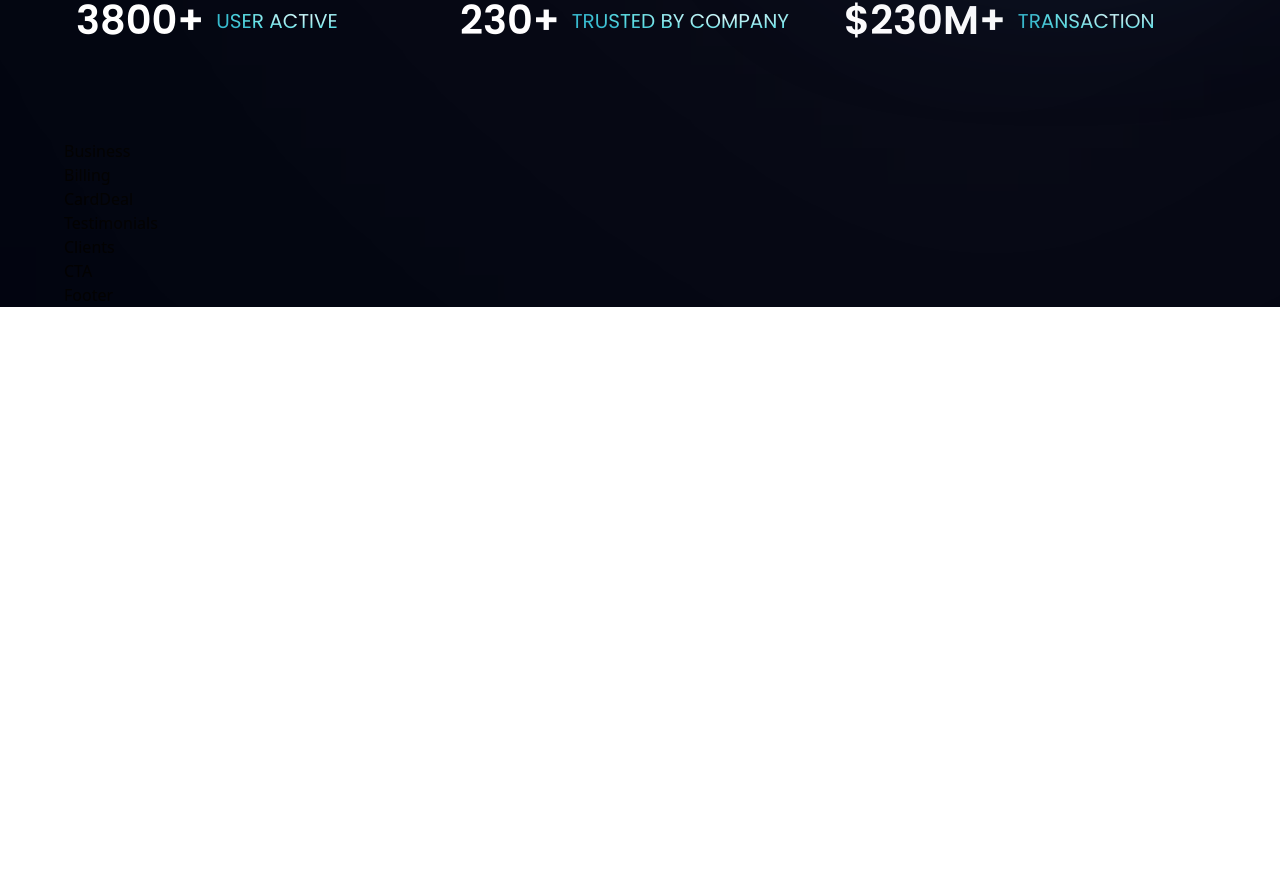
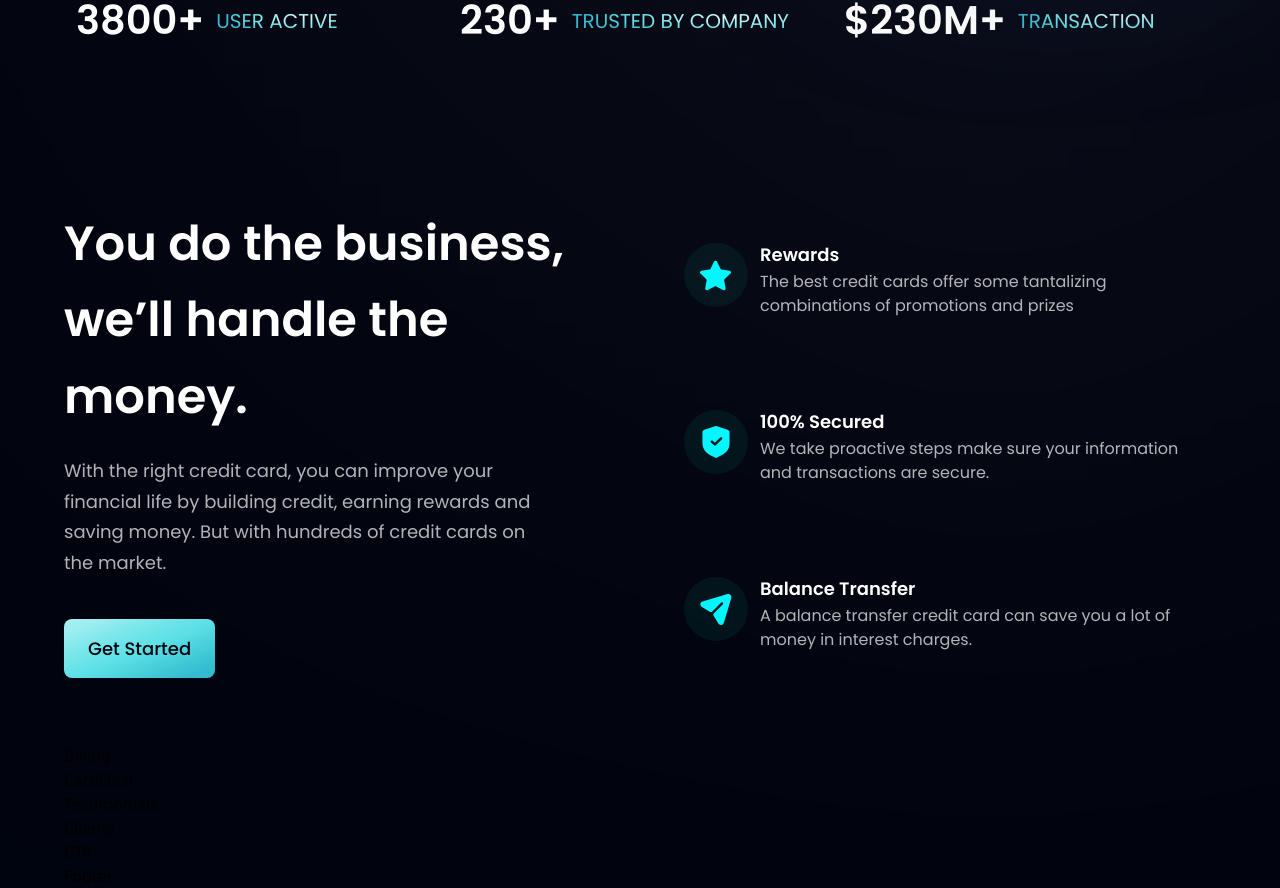
Before and after one commit to hessamimen/bank-spa, a React (Vite) app: page / in a window 1280 px wide. Shown: the part 806-1694 px from the top of the page. Before the commit the page ends 1113 px from the top, so only its background shows below. Built offline with nearby package versions, Linux system fonts and the light colour scheme.

Commit message:
feat: The Bussiness component is created and styled

```diff
--- a/src/components/Business.jsx
+++ b/src/components/Business.jsx
@@ -1,7 +1,47 @@
-import React from "react";
+import { features } from "../constants";
+import Button from "./Button";
+import star from "../assets/Star.svg";
 
-const Business = () => {
-  return <div>Business</div>;
-};
+const FeatureCard = ({ icon, title, content, index }) => (
+  <dir
+    className={`flex flex-row p-6 rounded-[20px] ${
+      index !== features.length - 1 ? "mb-6" : "mb-0"
+    } feature-card`}
+  >
+    <div className="w-[64px] h-[64px] rounded-full flex justify-center items-center bg-dimBlue">
+      <img src={icon} alt="icon" className="w-[50%] h-[50%] object-contain" />
+    </div>
+    <div className="flex-1 flex flex-col ml-3">
+      <h4 className="font-poppins font-semibold text-white text-[18px] leading-[23px] mb-1">
+        {title}
+      </h4>
+      <p className="font-poppins text-dimWhite text-[16px] leading-[24px] mb-1">
+        {content}
+      </p>
+    </div>
+  </dir>
+);
+const Business = () => (
+  <section id="features" className="flex md:flex-row flex-col sm:py-16 py-6">
+    <div className="flex-1 flex justify-center items-start flex-col">
+      <h2 className="font-poppins font-semibold xs:text-[48px] text-[40px] text-white xs:leading-[76.8px] leading-[66.8px] w-full">
+        You do the business, <br className="sm:block hidden" /> we’ll handle the
+        money.
+      </h2>
+      <p className="font-poppins font-normal text-dimWhite text-[18px] leading-[30.8px] max-w-[470px] mt-5">
+        With the right credit card, you can improve your financial life by
+        building credit, earning rewards and saving money. But with hundreds of
+        credit cards on the market.
+      </p>
+      <Button styles="mt-10" />
+    </div>
+
+    <div className="flex-1 flex justify-center items-center md:ml-10 ml-0 md:mt-0 mt-10 relative flex-col">
+      {features.map((feature, index) => (
+        <FeatureCard key={feature.id} {...feature} index={index} />
+      ))}
+    </div>
+  </section>
+);
 
 export default Business;
--- a/src/components/Button.jsx
+++ b/src/components/Button.jsx
@@ -1,7 +1,12 @@
 import React from "react";
 
-const Button = () => {
-  return <div>Button</div>;
-};
+const Button = ({ styles }) => (
+  <button
+    type="button"
+    className={`py-4 px-6 bg-blue-gradient font-poppins font-medium text-[18px] text-primary outline-none rounded-lg ${styles}`}
+  >
+    Get Started
+  </button>
+);
 
 export default Button;
--- a/src/components/Stats.jsx
+++ b/src/components/Stats.jsx
@@ -13,7 +13,6 @@
             {stat.value}
           </h4>
           <p className="font-poppins text-[15px] xs:text-[20px] leading-[21px] xs:leading-[26px] text-gradient uppercase ml-3">
-            {" "}
             {stat.title}
           </p>
         </div>
```
